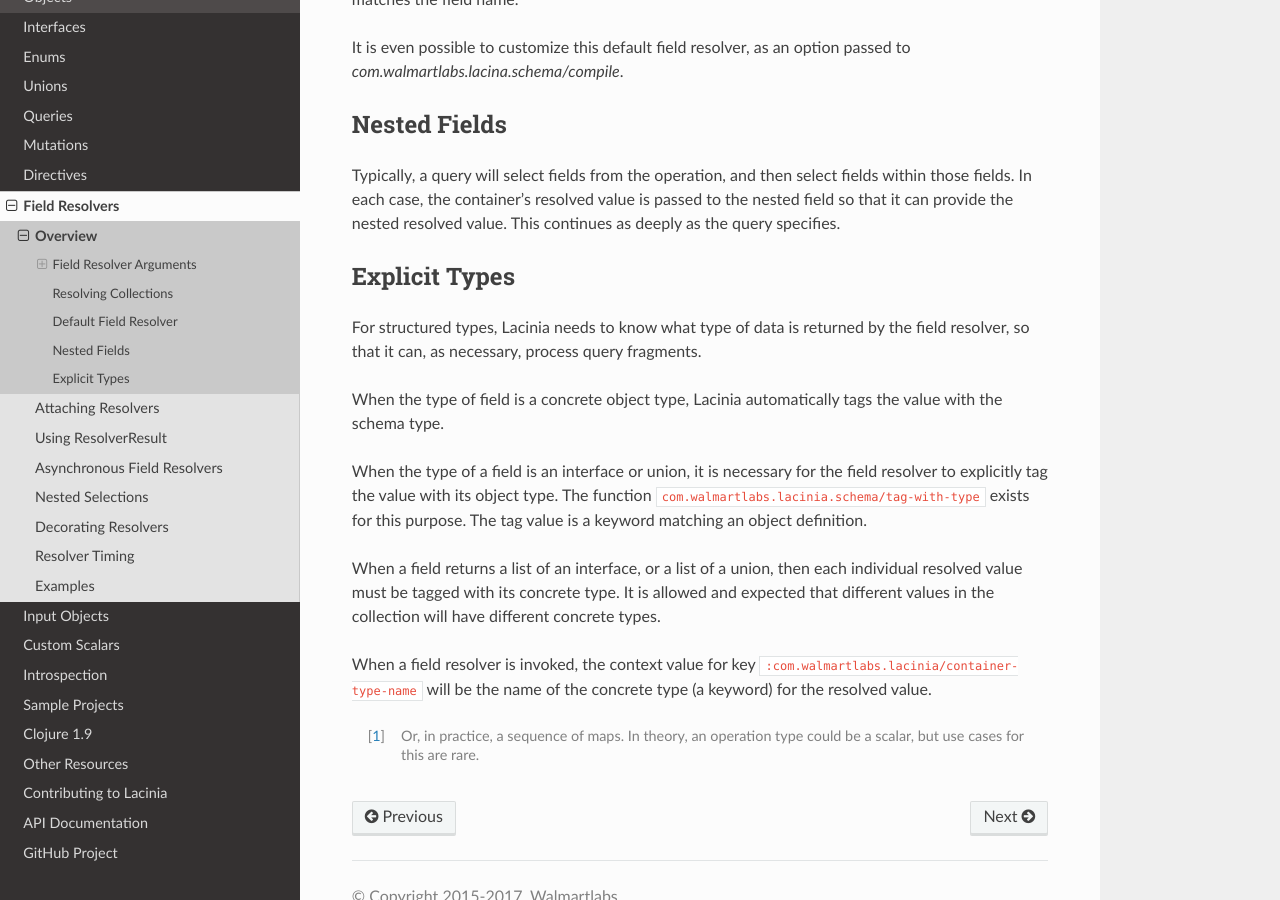
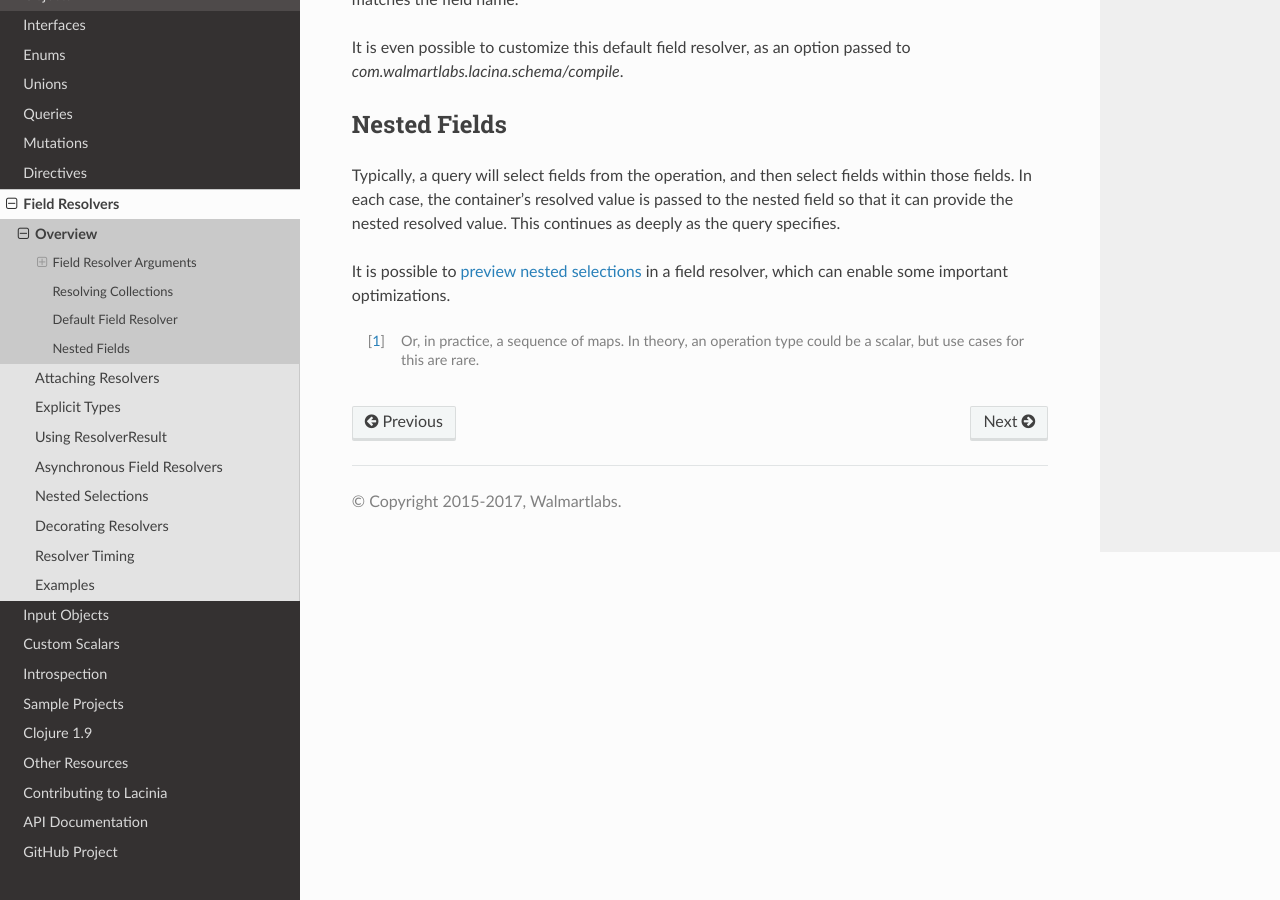
Before and after one commit to walmartlabs/lacinia, a Sphinx documentation site: the page built from docs/resolve/overview.rst, in a window 1280 px wide and 900 px high, scrolled down 2127 px. Built offline with Sphinx 7.4.7 and the Read the Docs theme 2.0.0, drawn with Linux system fonts in a browser that asks for light colours.

```diff
--- a/docs/resolve/index.rst
+++ b/docs/resolve/index.rst
@@ -23,6 +23,7 @@
 
     overview
     attach
+    type-tags
     resolve-as
     async
     selections
--- a/docs/resolve/overview.rst
+++ b/docs/resolve/overview.rst
@@ -110,27 +110,8 @@
 nested resolved value.
 This continues as deeply as the query specifies.
 
-Explicit Types
---------------
-
-For structured types, Lacinia needs to know what type of data is returned by the field resolver,
-so that it can, as necessary, process query fragments.
-
-When the type of field is a concrete object type, Lacinia automatically tags the value with
-the schema type.
-
-When the type of a field is an interface or union, it is necessary for the field resolver
-to explicitly tag the value with its object type.
-The function ``com.walmartlabs.lacinia.schema/tag-with-type`` exists for this purpose.
-The tag value is a keyword matching an object definition.
-
-When a field returns a list of an interface, or a list of a union,
-then each individual resolved value must be tagged with its concrete type.
-It is allowed and expected that different values in the collection will have
-different concrete types.
-
-When a field resolver is invoked, the context value for key ``:com.walmartlabs.lacinia/container-type-name``
-will be the name of the concrete type (a keyword) for the resolved value.
+It is possible to :doc:`preview nested selections <selections>` in a field resolver, which can enable
+some important optimizations.
 
 .. [#root-value] Or, in practice, a sequence of maps.
    In theory, an operation type could be a scalar, but use cases for this are rare.
```
Also changed, not shown: CHANGES.md (+4 -0 lines), docs/resolve/type-tags.rst (added, +26 -0 lines), 3 other files.
